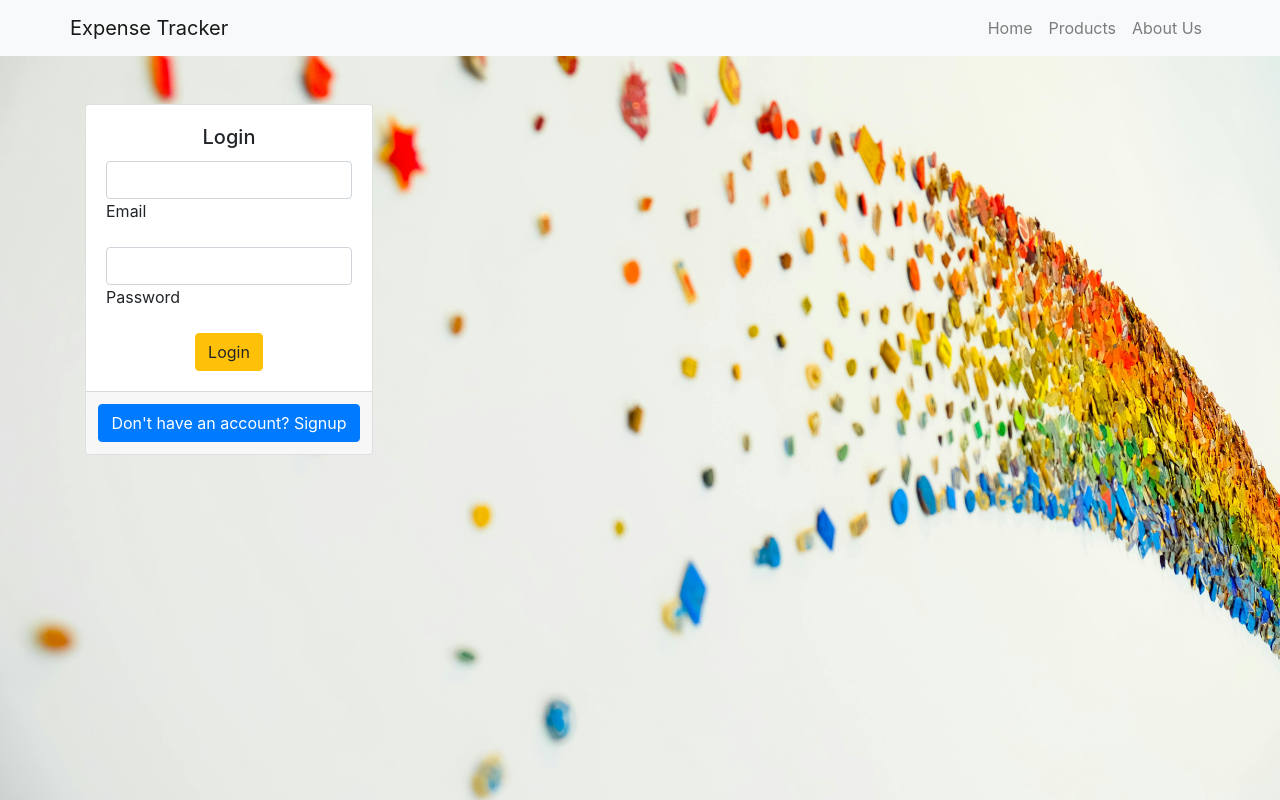
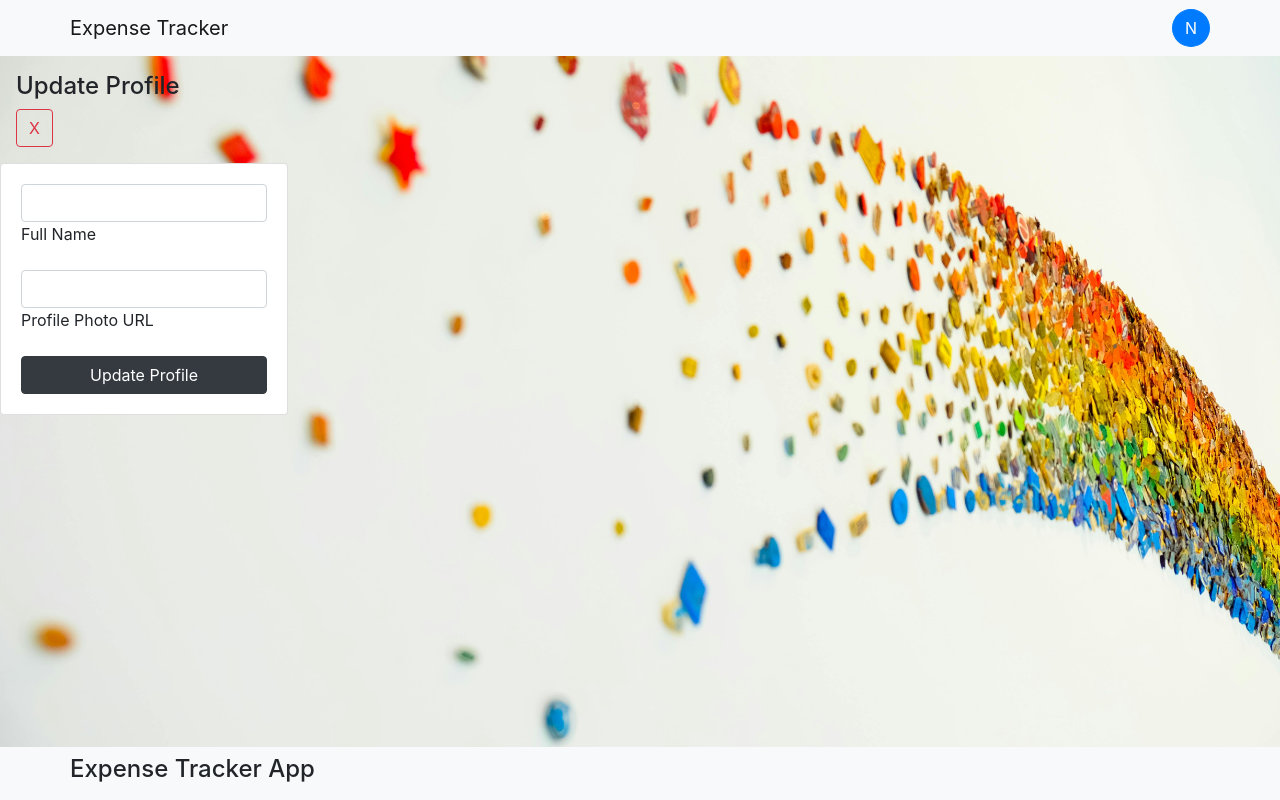
Before and after one commit to TrishalaGhetiya/React-Expense-Tracker, a React (Create React App) app: page /completeProfile in a window 1280 px wide. Built offline with nearby package versions, Linux system fonts and the light colour scheme.

Commit message:
update profile

```diff
--- a/package.json
+++ b/package.json
@@ -11,7 +11,9 @@
     "react": "^18.2.0",
     "react-bootstrap": "^2.9.1",
     "react-dom": "^18.2.0",
+    "react-router-dom": "^5.2.0",
     "react-scripts": "5.0.1",
+    "react-toastify": "^9.1.3",
     "web-vitals": "^2.1.4"
   },
   "scripts": {
--- a/src/App.js
+++ b/src/App.js
@@ -1,17 +1,26 @@
 import React from "react";
-import Header from "./components/Layout/Header";
 import SignUp from "./components/pages/SignUp";
+import Layout from "./components/Layout/Layout";
+import { Switch } from "react-router-dom/cjs/react-router-dom.min";
+import { Route } from "react-router-dom/cjs/react-router-dom";
+import Home from "./components/pages/Home";
+import CompleteProfile from "./components/pages/CompleteProfile";
 
 function App() {
   return (
-    <div style={{
-      backgroundImage: "url(background-Image.jpg)",
-      height: "100vh",
-      backgroundSize: "cover",
-    }}>
-      <Header />
-      <SignUp />
-    </div>
+    <Layout>
+      <Switch>
+        <Route path="/" exact>
+          <SignUp />
+        </Route>
+        <Route path="/home">
+          <Home />
+        </Route>
+        <Route path="/completeProfile">
+          <CompleteProfile />
+        </Route>
+      </Switch>
+    </Layout>
   );
 }
 
--- /dev/null
+++ b/src/components/Layout/Footer.js
@@ -0,0 +1,16 @@
+import React from "react";
+import { Container, Navbar } from "react-bootstrap";
+
+const Footer = props => {
+    return (
+        <footer style={{width: "100%"}}>
+            <Navbar bg="light" data-bs-theme="light">
+                <Container className="text-center">
+                    <h4>Expense Tracker App</h4>
+                </Container>
+            </Navbar>
+        </footer>
+    )
+}
+
+export default Footer;
--- a/src/components/Layout/Header.js
+++ b/src/components/Layout/Header.js
@@ -1,22 +1,28 @@
-import React from "react";
-import { Navbar, Nav, Container } from "react-bootstrap";
+import React, { useState } from "react";
+import { Navbar, Container, Button } from "react-bootstrap";
+import Notifications from "./Notifications";
 
 const Header = (props) => {
+const [IsNotificationShown, setIsNotificationShown] = useState(false);
+
+const showNotificationHandler = () => {
+  setIsNotificationShown(true);
+}
+
+const hideNotificationHandler = () => {
+  setIsNotificationShown(false);
+}
+
   return (
-    <div
-
-    >
+    <header style={{width: "100%"}}>
       <Navbar bg="light" data-bs-theme="light">
         <Container>
-          <Navbar.Brand href="#home">Expense Tracker</Navbar.Brand>
-          <Nav className="me-auto">
-            <Nav.Link href="#home">Home</Nav.Link>
-            <Nav.Link href="#features">Products</Nav.Link>
-            <Nav.Link href="#pricing">About Us</Nav.Link>
-          </Nav>
+          <Navbar.Brand href="/home">Expense Tracker</Navbar.Brand>
+          <Button onClick={showNotificationHandler} className="rounded-circle">N</Button>
         </Container>
       </Navbar>
-    </div>
+      {IsNotificationShown && <Notifications show={IsNotificationShown} onHide={hideNotificationHandler} />}
+    </header>
   );
 };
 
--- /dev/null
+++ b/src/components/Layout/Layout.js
@@ -0,0 +1,21 @@
+import React from "react";
+import Header from "./Header";
+import Footer from "./Footer";
+
+const Layout = (props) => {
+  return (
+    <div className="d-flex flex-column align-items-center justify-content-between"
+    style={{
+        backgroundImage: "url(background-Image.jpg)",
+      height: "100vh",
+      backgroundSize: "cover",
+      width: "100vw",
+    }}>
+      <Header />
+      <main className="flex-fill" style={{width: "100%"}}>{props.children}</main>
+      <Footer />
+    </div>
+  );
+};
+
+export default Layout;
--- /dev/null
+++ b/src/components/Layout/Notifications.js
@@ -0,0 +1,22 @@
+import React from "react";
+import { Offcanvas } from "react-bootstrap";
+import { Link } from "react-router-dom";
+
+const Notifications = (props) => {
+  return (
+    <>
+      <Offcanvas onHide={props.onClose} placement="end" {...props}>
+        <Offcanvas.Header closeButton>
+          <Offcanvas.Title>Notifications</Offcanvas.Title>
+        </Offcanvas.Header>
+        <Offcanvas.Body>
+          <div>
+            Your Profile is Incomplete <a href="/completeProfile">Complete now</a>
+          </div>
+        </Offcanvas.Body>
+      </Offcanvas>
+    </>
+  );
+};
+
+export default Notifications;
--- /dev/null
+++ b/src/components/pages/CompleteProfile.js
@@ -0,0 +1,72 @@
+import React from "react";
+import { useRef } from "react";
+import { Button, Card, Container, FloatingLabel, Form } from "react-bootstrap";
+import { userUpdateProfile } from "../../helper-functions/database-requesta";
+
+const CompleteProfile = (props) => {
+  const nameInputRef = useRef();
+  const photoInputref = useRef();
+
+  const formSubmitHandler = (e) => {
+    e.preventDefault();
+
+    const enteredName = nameInputRef.current.value;
+    const enteredPhotoURL = photoInputref.current.value;
+
+    userUpdateProfile(enteredName, enteredPhotoURL)
+      .then((res) => {
+        if (res.ok) {
+          return res.json();
+        } else {
+          return res.json().then((data) => {
+            let errorMessage = "profile updation failed";
+            throw new Error(errorMessage);
+          });
+        }
+      })
+      .then((data) => {
+        console.log(data);
+        nameInputRef.current.value = "";
+        photoInputref.current.value = "";
+      })
+      .catch((err) => {
+        alert(err.message);
+      });
+  };
+
+  return (
+    <>
+      <Container className="p-3" fluid>
+        <h4>Update Profile</h4>
+        <Button variant="outline-danger">X</Button>
+      </Container>
+      <Card className="my-auto" style={{ width: "18rem" }}>
+        <Card.Body>
+          <Form onSubmit={formSubmitHandler}>
+            {/* <FloatingLabel label="Email" className="mb-3">
+              <Form.Control type="email" />
+            </FloatingLabel> */}
+            <FloatingLabel label="Full Name" className="mb-3">
+              <Form.Control type="text" ref={nameInputRef} />
+            </FloatingLabel>
+            <FloatingLabel label="Profile Photo URL" className="mb-3">
+              <Form.Control type="text" ref={photoInputref} />
+            </FloatingLabel>
+            <div className="d-flex justify-content-center align-items-center">
+              <Button
+                style={{ width: "100vw" }}
+                className="float-end"
+                type="submit"
+                variant="dark"
+              >
+                Update Profile
+              </Button>
+            </div>
+          </Form>
+        </Card.Body>
+      </Card>
+    </>
+  );
+};
+
+export default CompleteProfile;
--- /dev/null
+++ b/src/components/pages/Home.js
@@ -0,0 +1,14 @@
+import React from "react";
+import { Container } from "react-bootstrap";
+
+const Home = props => {
+    return (
+        <>
+            <Container>
+                <h1>Welcome to expense Tracker</h1>
+            </Container>
+        </>
+    );
+};
+
+export default Home;
--- a/src/components/pages/SignUp.js
+++ b/src/components/pages/SignUp.js
@@ -1,4 +1,5 @@
 import React, { useContext, useRef, useState } from "react";
+import 'react-toastify/dist/ReactToastify.css';
 import {
   Button,
   Card,
@@ -12,8 +13,12 @@ import {
   userSignUp,
 } from "../../helper-functions/database-requesta";
 import AuthContext from "../../store/auth-context";
+import { useHistory } from "react-router-dom/cjs/react-router-dom.min";
+import { toast, ToastContainer } from "react-toastify";
+
 
 const SignUp = (props) => {
+  const history = useHistory();
   const [isLogin, setIsLogin] = useState(true);
 
   const emailInputRef = useRef();
@@ -44,7 +49,11 @@ const SignUp = (props) => {
           }
         })
         .then((data) => {
+          toast.success('successfully logged In', {
+            position: toast.POSITION.TOP_RIGHT,
+          });
           authCtx.login(data.idToken);
+          history.replace('/home');
           emailInputRef.current.value = "";
           passwordInputRef.current.value = "";
         })
@@ -91,7 +100,7 @@ const SignUp = (props) => {
                 <Form.Control type="password" ref={passwordInputRef} />
               </FloatingLabel>
               <div className="d-flex justify-content-center align-items-center">
-                <Button className="float-end" type="submit" variant="warning">
+                <Button style={{width: "100vw"}} className="float-end" type="submit" variant="warning">
                   {isLogin ? "Login" : "SignUp"}
                 </Button>
               </div>
@@ -108,6 +117,7 @@ const SignUp = (props) => {
           </CardFooter>
         </Card>
       </Container>
+      <ToastContainer />
     </>
   );
 };
--- a/src/helper-functions/database-requesta.js
+++ b/src/helper-functions/database-requesta.js
@@ -31,3 +31,19 @@ export const userLogin = (email, password) => {
     }
   );
 }
+
+export const userUpdateProfile = (userName, photoURL) => {
+  const token = localStorage.getItem('token');
+  return fetch('https://identitytoolkit.googleapis.com/v1/accounts:update?key=AIzaSyBaMjEyYa1-VQ3dRX6GfB9u_vd7uM8God4', {
+    method: "POST",
+      body: JSON.stringify({
+        idToken: token,
+        displayName: userName,
+        photoUrl: photoURL,
+        returnSecureToken: true,
+      }),
+      headers: {
+        "Content-Type": "application/json",
+      },
+  })
+}
--- a/src/index.js
+++ b/src/index.js
@@ -1,20 +1,15 @@
 import React from "react";
 import ReactDOM from "react-dom/client";
+import { BrowserRouter } from "react-router-dom";
 import "./index.css";
 import App from "./App";
-import reportWebVitals from "./reportWebVitals";
 import { AuthContextProvider } from "./store/auth-context";
 
 const root = ReactDOM.createRoot(document.getElementById("root"));
 root.render(
   <AuthContextProvider>
-    <React.StrictMode>
+    <BrowserRouter>
       <App />
-    </React.StrictMode>
+    </BrowserRouter>
   </AuthContextProvider>
 );
-
-// If you want to start measuring performance in your app, pass a function
-// to log results (for example: reportWebVitals(console.log))
-// or send to an analytics endpoint. Learn more: https://bit.ly/CRA-vitals
-reportWebVitals();
```
Also changed, not shown: 1 other file (tests, documents, lock files or other folders).
